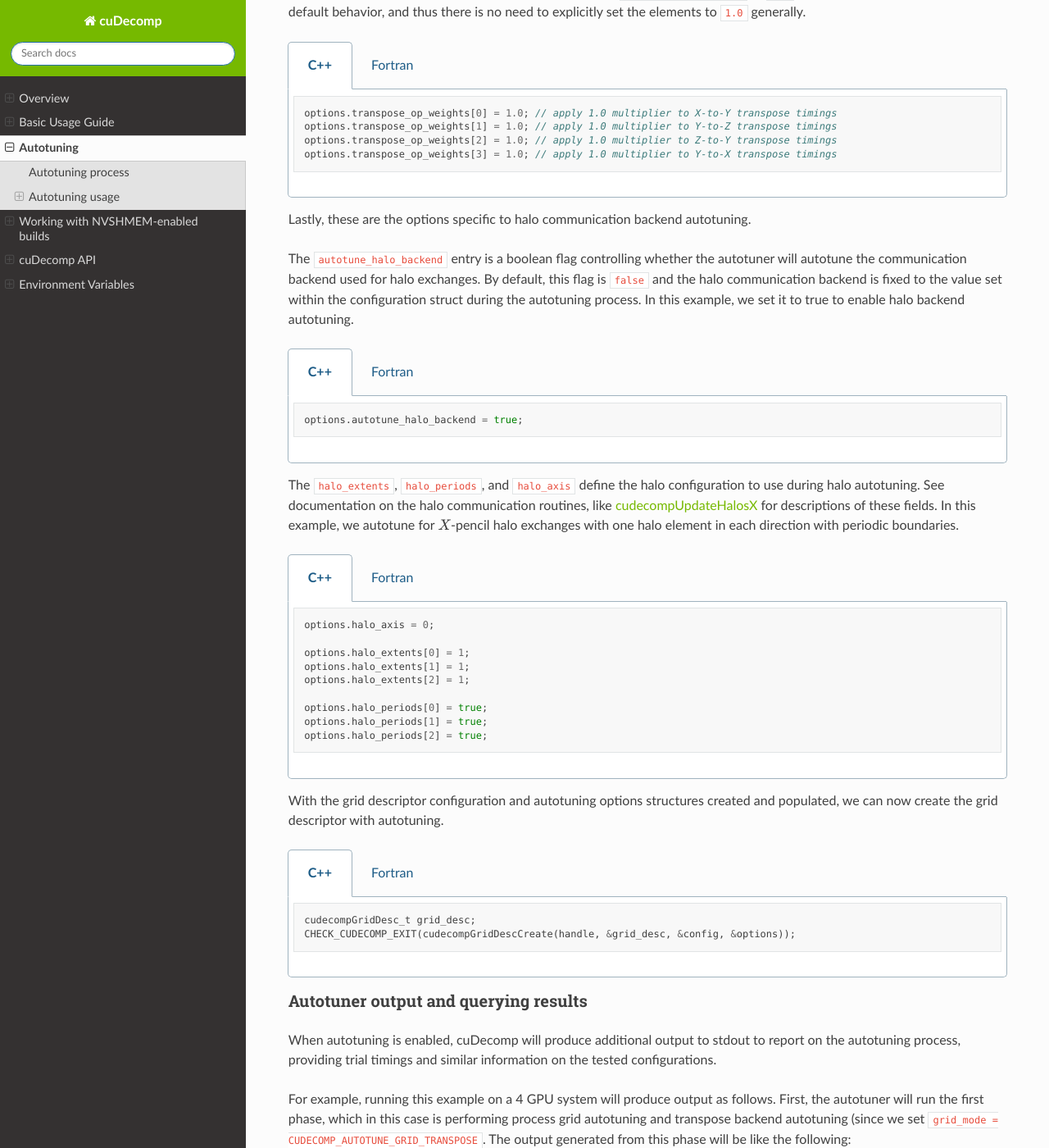
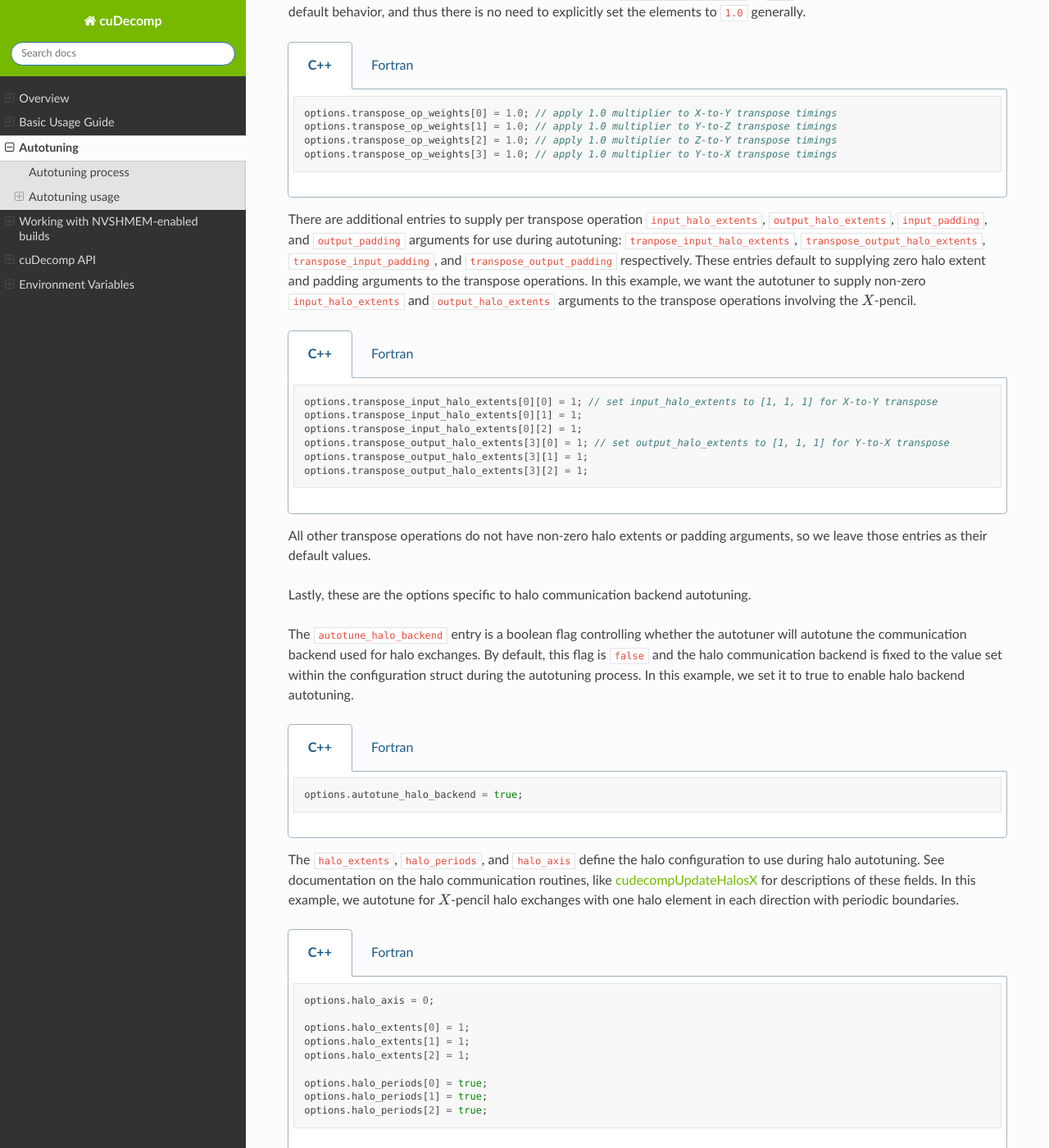
Before and after one commit to NVIDIA/cuDecomp, a Sphinx documentation site: the page built from docs/autotuning.rst, in a window 1280 px wide and 1400 px high, scrolled down 4731 px. Shown: the whole window at 82% size. Built offline with Sphinx 7.4.7 and the Read the Docs theme 3.1.0, drawn with Linux system fonts in a browser that asks for light colours; some of the changed text lies outside the part shown.

Commit message:
Add new autotuning options to set per operation halo extent and padding arguments. (#66)
* Add new autotuning options to set per operation halo extent and padding arguments.

* Update basic usage examples with new autotuning options.

* Update documentation.

* Fix typo in comment.

```diff
--- a/docs/autotuning.rst
+++ b/docs/autotuning.rst
@@ -42,8 +42,9 @@ We will illustrate this process in the following sections.
 
 Autotuning usage
 ----------------
-In this section, we will use a modified version of the basic usage example, explaining the changes required to enable the
-autotuning feature.
+In this section, we will use a modified version of the basic usage example
+(`C++ <https://github.com/NVIDIA/cuDecomp/blob/main/examples/cc/basic_usage/basic_usage_autotune.cu>`_, `Fortran <https://github.com/NVIDIA/cuDecomp/blob/main/examples/fortran/basic_usage/basic_usage_autotune.f90>`_),
+explaining the changes required to enable the autotuning feature.
 
 Creating a grid descriptor with autotuning enabled
 __________________________________________________
@@ -262,6 +263,30 @@ the elements to :code:`1.0` generally.
     options%transpose_op_weights(3) = 1.0 ! apply 1.0 multiplier to Z-to-Y transpose timings
     options%transpose_op_weights(4) = 1.0 ! apply 1.0 multiplier to Y-to-X transpose timings
 
+There are additional entries to supply per transpose operation :code:`input_halo_extents`, :code:`output_halo_extents`,
+:code:`input_padding`, and :code:`output_padding` arguments for use during autotuning: :code:`tranpose_input_halo_extents`, :code:`transpose_output_halo_extents`,
+:code:`transpose_input_padding`, and :code:`transpose_output_padding` respectively. These entries default to supplying zero halo extent and padding
+arguments to the transpose operations. In this example, we want the autotuner to supply non-zero :code:`input_halo_extents` and :code:`output_halo_extents` arguments
+to the transpose operations involving the :math:`X`-pencil.
+
+.. tabs::
+
+  .. code-tab:: c++
+
+    options.transpose_input_halo_extents[0][0] = 1; // set input_halo_extents to [1, 1, 1] for X-to-Y transpose
+    options.transpose_input_halo_extents[0][1] = 1;
+    options.transpose_input_halo_extents[0][2] = 1;
+    options.transpose_output_halo_extents[3][0] = 1; // set output_halo_extents to [1, 1, 1] for Y-to-X transpose
+    options.transpose_output_halo_extents[3][1] = 1;
+    options.transpose_output_halo_extents[3][2] = 1;
+
+  .. code-tab:: fortran
+
+    options%transpose_input_halo_extents(:, 1) = [1, 1, 1] ! set input_halo_extents to [1, 1, 1] for X-to-Y transpose
+    options%transpose_output_halo_extents(:, 4) = [1, 1, 1] ! set output_halo_extents to [1, 1, 1] for Y-to-X transpose
+
+All other transpose operations do not have non-zero halo extents or padding arguments, so we leave those entries as their default values.
+
 Lastly, these are the options specific to halo communication backend autotuning.
 
 The :code:`autotune_halo_backend` entry is a boolean flag controlling whether the autotuner will autotune
@@ -305,6 +330,10 @@ with periodic boundaries.
     options%halo_extents = [1, 1, 1]
 
     options%halo_periods = [.true., .true., .true]
+
+There is an additional entry, :code:`halo_padding`, to supply the padding argument to use during halo autotuning.
+This entry defaults to supplying zero padding. In this example, we do not supply non-zero padding for the halo operations
+so we leave this entry default valued.
 
 With the grid descriptor configuration and autotuning options structures created and populated,
 we can now create the grid descriptor with autotuning.
--- a/docs/basic_usage.rst
+++ b/docs/basic_usage.rst
@@ -1,7 +1,7 @@
 Basic Usage Guide
 =================
 We can now walk through how to set up and run a basic program with cuDecomp. The code snippets in this section are taken from
-the basic usage example [link]. This example assumes we are using 4 GPUs.
+the basic usage example (`C++ <https://github.com/NVIDIA/cuDecomp/blob/main/examples/cc/basic_usage/basic_usage.cu>`_, `Fortran <https://github.com/NVIDIA/cuDecomp/blob/main/examples/fortran/basic_usage/basic_usage.f90>`_). This example assumes we are using 4 GPUs.
 
 Starting up cuDecomp
 --------------------
```
Also changed, not shown: docs/api/f_api.rst (+6 -1 lines), 6 other files.
